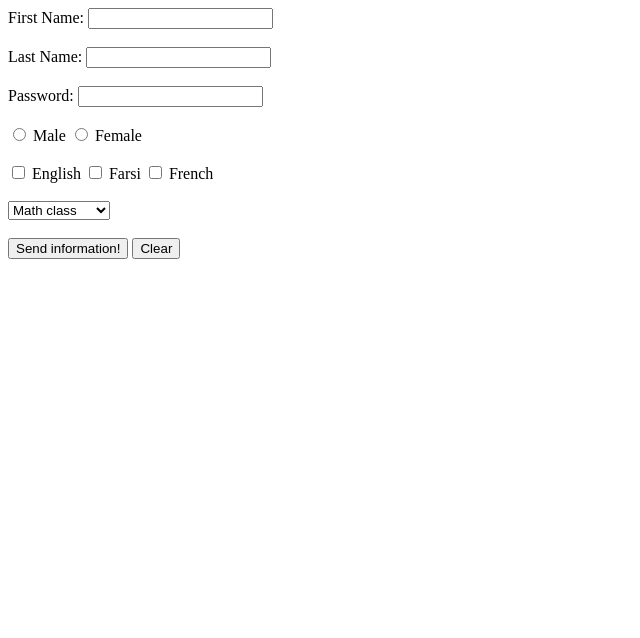
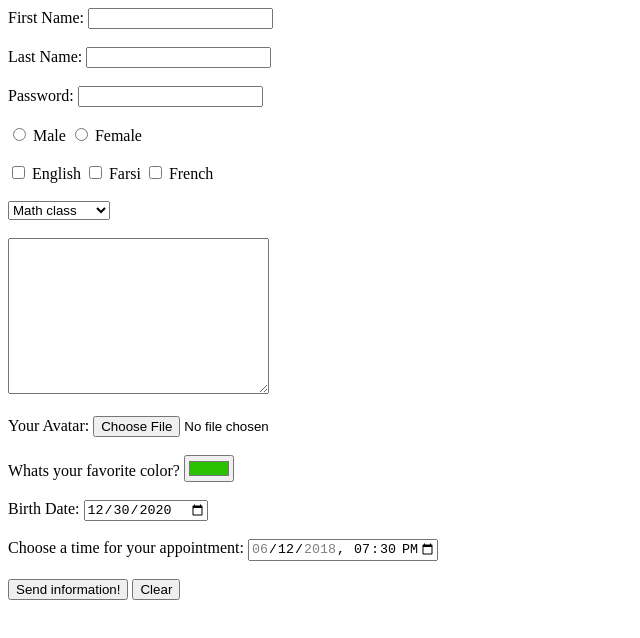
Before and after one commit to mir-moo/html5-course, a plain HTML site: page form.html in a window 1280 px wide. Shown: the whole page, without its empty margins (0-640 px from the left). Drawn offline with Linux system fonts and the light colour scheme.

Commit message:
Update form.html

```diff
--- a/form.html
+++ b/form.html
@@ -1,9 +1,11 @@
 <!DOCTYPE html>
+
 <head>
     <title>form tag</title>
 </head>
+
 <body>
-    <form action="save-data.html" method="post">
+    <form action="save-data.html" method="get">
         <div>
             <label for="fnId">First Name:</label>
             <input type="text" id="fnId" name="firstName">
@@ -37,16 +39,46 @@
             <label for="frenchId">French</label>
         </div>
         <br>
-        <select name="className" id="classId">
-            <option value="math" selected>Math class</option>
-            <option value="physics">Physics class</option>
-            <option value="biology">Biology class</option>
-        </select>
-        <br><br>
+        <div>
+            <!-- <select name="className" id="classId" size="5" multiple> -->
+            <select name="className" id="classId">
+                <option value="math" selected>Math class</option>
+                <option value="physics">Physics class</option>
+                <option value="biology">Biology class</option>
+            </select>
+        </div>
+        <br>
+        <div>
+            <textarea name="about" id="aboutId" cols="30" rows="10" maxlength="10"></textarea>
+        </div>
+        <br>
+        <div>
+            <label for="fileId">Your Avatar: </label>
+            <input type="file" id="fileId" name="avatar">
+        </div>
+        <br>
+        <div>
+            <!-- 232ac200 -->
+            <label for="colorId">Whats your favorite color? </label>
+            <input type="color" value="#2ac200" id="colorId" name="colorPicker">
+        </div>
+        <br>
+        <div>
+            <label for="birthDateId">Birth Date: </label>
+            <input type="date" value="2020-12-30" id="birthDateId" name="datePicker">
+        </div>
+        <br>
+        <div>
+            <label for="meeting-time">Choose a time for your appointment:</label>
+            <input type="datetime-local" id="meeting-time" name="meeting-time" value="2018-06-12T19:30"
+                min="2018-06-07T00:00" max="2018-06-14T00:00">
+        </div>
+        <br>
         <div>
             <input type="submit" value="Send information!">
             <input type="reset" value="Clear">
         </div>
     </form>
 </body>
+
 </html>
```
